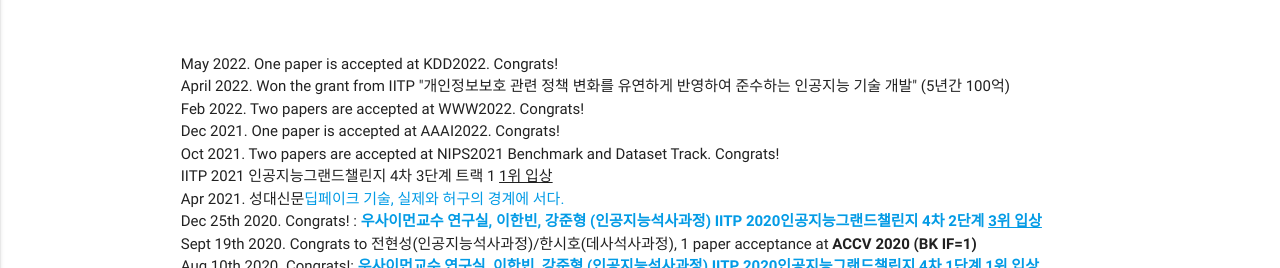
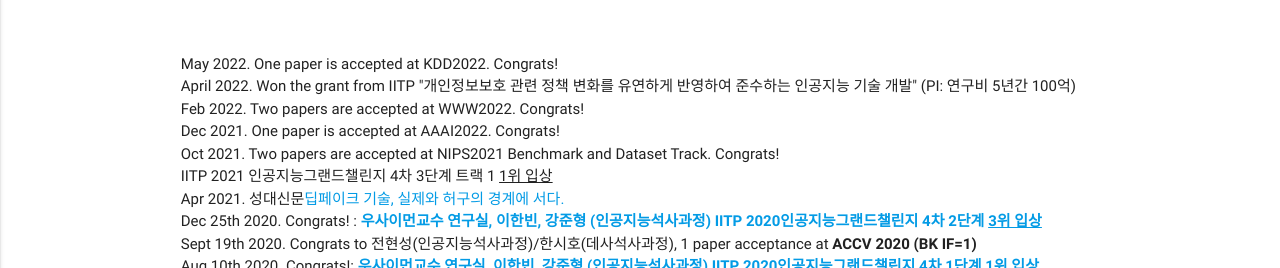
Before and after one commit to Yurim990507/DASH-Lab.github.io, a Jekyll site: the page built from News.md, in a window 1280 px wide and 900 px high, scrolled down 1095 px, cut to the strip 183-451 px from the top of the window. Built offline with Jekyll 4.4.1, drawn with Linux system fonts in a browser that asks for light colours.

Commit message:
Update News.md

```diff
--- a/News.md
+++ b/News.md
@@ -32,7 +32,7 @@ permalink: /News/
 
 May 2022. One paper is accepted at KDD2022. Congrats! <br>
 
-April 2022. Won the grant from IITP "개인정보보호 관련 정책 변화를 유연하게 반영하여 준수하는 인공지능 기술 개발" (5년간 100억)<br>
+April 2022. Won the grant from IITP "개인정보보호 관련 정책 변화를 유연하게 반영하여 준수하는 인공지능 기술 개발" (PI: 연구비 5년간 100억)<br>
 
 Feb 2022. Two papers are accepted at WWW2022. Congrats! <br>
 
```
